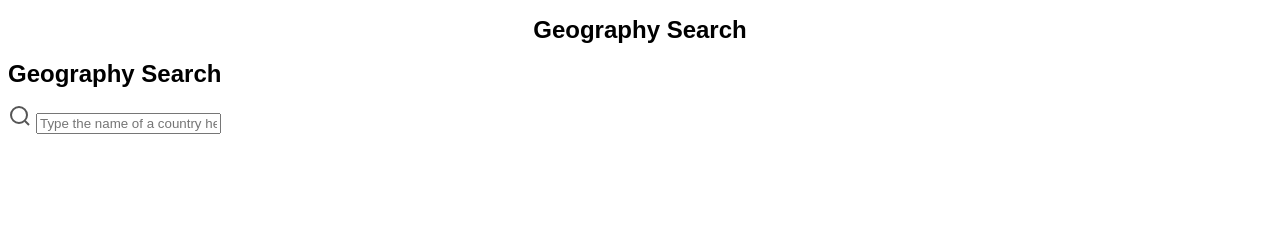
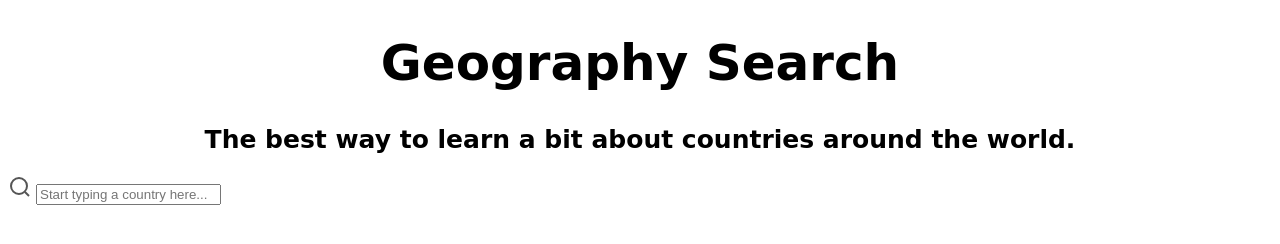
Before and after one commit to Mat1020/Geo-Search, a plain HTML site: page index.html in a window 1280 px wide. Drawn offline with Linux system fonts and the light colour scheme.

Commit message:
Mejores fonts agregados y aculizar la pagina principal

```diff
--- a/index.html
+++ b/index.html
@@ -6,14 +6,22 @@
     <link rel="stylesheet" href="Styles/styles.css"/>
   </head>
   <style>
-    .title {
-    font-family: Arial, Verdana, sans-serif;
-    font-size: 24px
+    /* diferentes estilos */
+    .font-titulo {
+    font-family: "Lucida Handwritting", cursive;
+    font-size: 50px;
+    }
+    .font-descripcion {
+      font-family: "Lucida Handwritting", cursive;
+      font-size: 25px;
+    }
+    .font-normal {
+      font-family: monaco, monospace;
     }
   </style>
   <body>
-      <h1 class="title "><center>Geography Search</center></h1>
-      <h1 class="title">Geography Search</h1>
+      <h1 class="font-titulo"><center>Geography Search</center></h1>
+      <h2 class="font-descripcion"><center>The best way to learn a bit about countries around the world.</center></h2>
       <div class="search-bar">
         <!-- Ícono de lupa SVG -->
         <svg class="search-icon" width="24" height="24" viewBox="0 0 24 24">
@@ -23,7 +31,7 @@
         <input
           type="text"
           class="search-input"
-          placeholder="Type the name of a country here."
+          placeholder="Start typing a country here..."
         />
       </div>
   </body>
```
